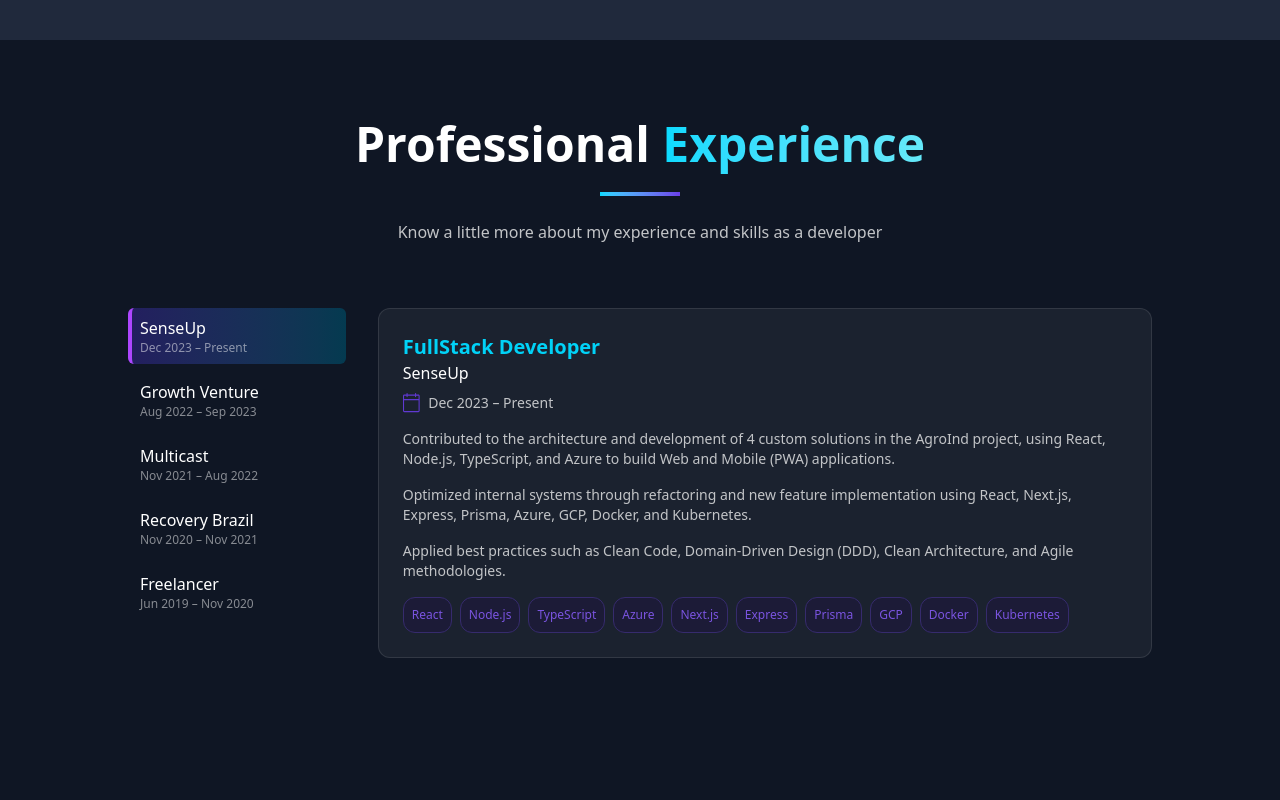
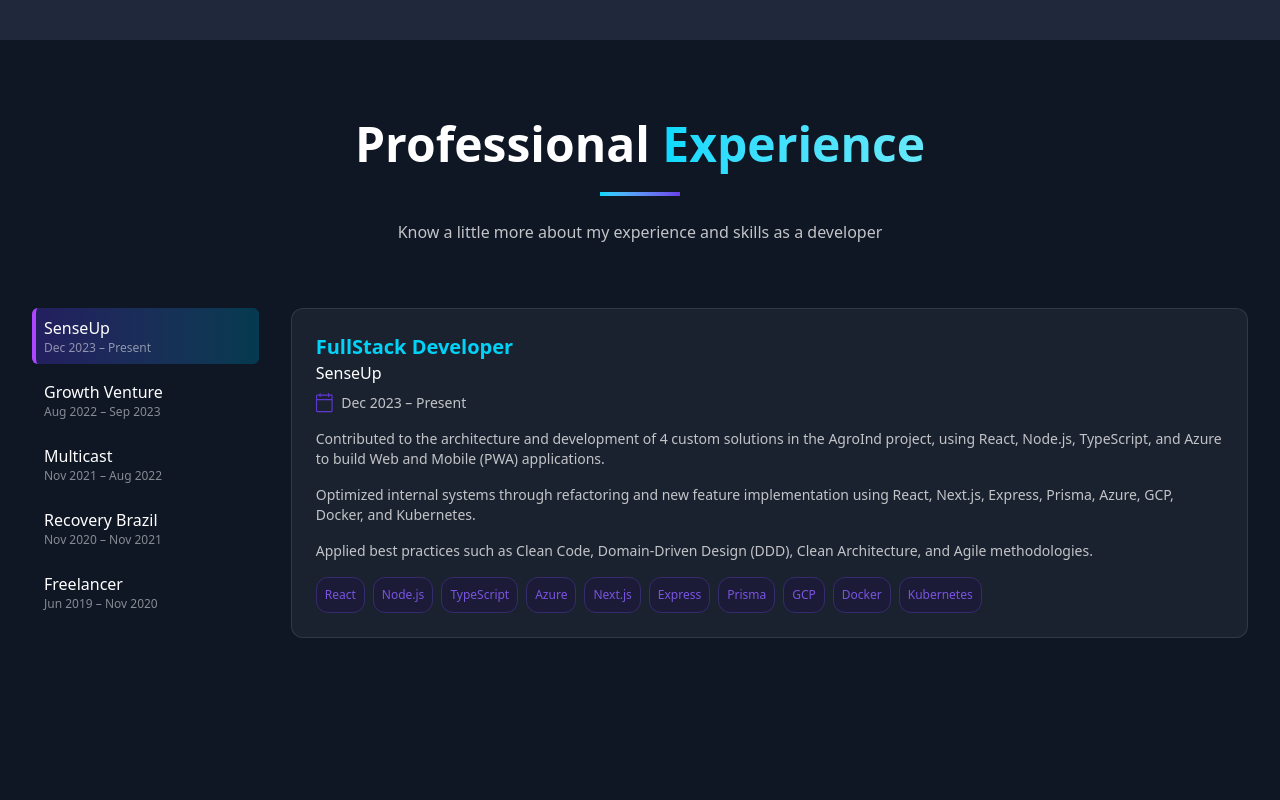
Before and after one commit to ViniciusBenfica/portfolio_V3, a Next.js app: page / in a window 1280 px wide. Shown: the part 760-1560 px from the top of the page. Built offline with nearby package versions, Linux system fonts and the light colour scheme.

Commit message:
✨ Update BodyContainer and Navbar components: adjust max-width for better layout consistency and enhance navbar styling for improved visual appeal.

```diff
--- a/src/components/bodyContainer.tsx
+++ b/src/components/bodyContainer.tsx
@@ -7,7 +7,7 @@
 	return (
 		<section className={`py-20 ${bgColor} text-white`} {...props}>
 			<div className="px-4 lg:px-8">
-				<div className="max-w-5xl mx-auto">{children}</div>
+				<div className="max-w-[1250px] mx-auto">{children}</div>
 			</div>
 		</section>
 	);
--- a/src/components/navBar.tsx
+++ b/src/components/navBar.tsx
@@ -38,11 +38,11 @@
 
 	return (
 		<header
-			className={`fixed top-0 w-full z-50 transition-all duration-300 ${
+			className={`fixed top-0 w-full z-50 transition-colors duration-300 px-4 lg:px-8 ${
 				isScrolled ? "bg-black/40 backdrop-blur-md py-3" : "bg-transparent py-5"
 			}`}
 		>
-			<div className="px-4 lg:px-8">
+			<div className="max-w-[1250px] mx-auto ">
 				<div className="flex items-center justify-between">
 					<Link
 						href="#home"
```
